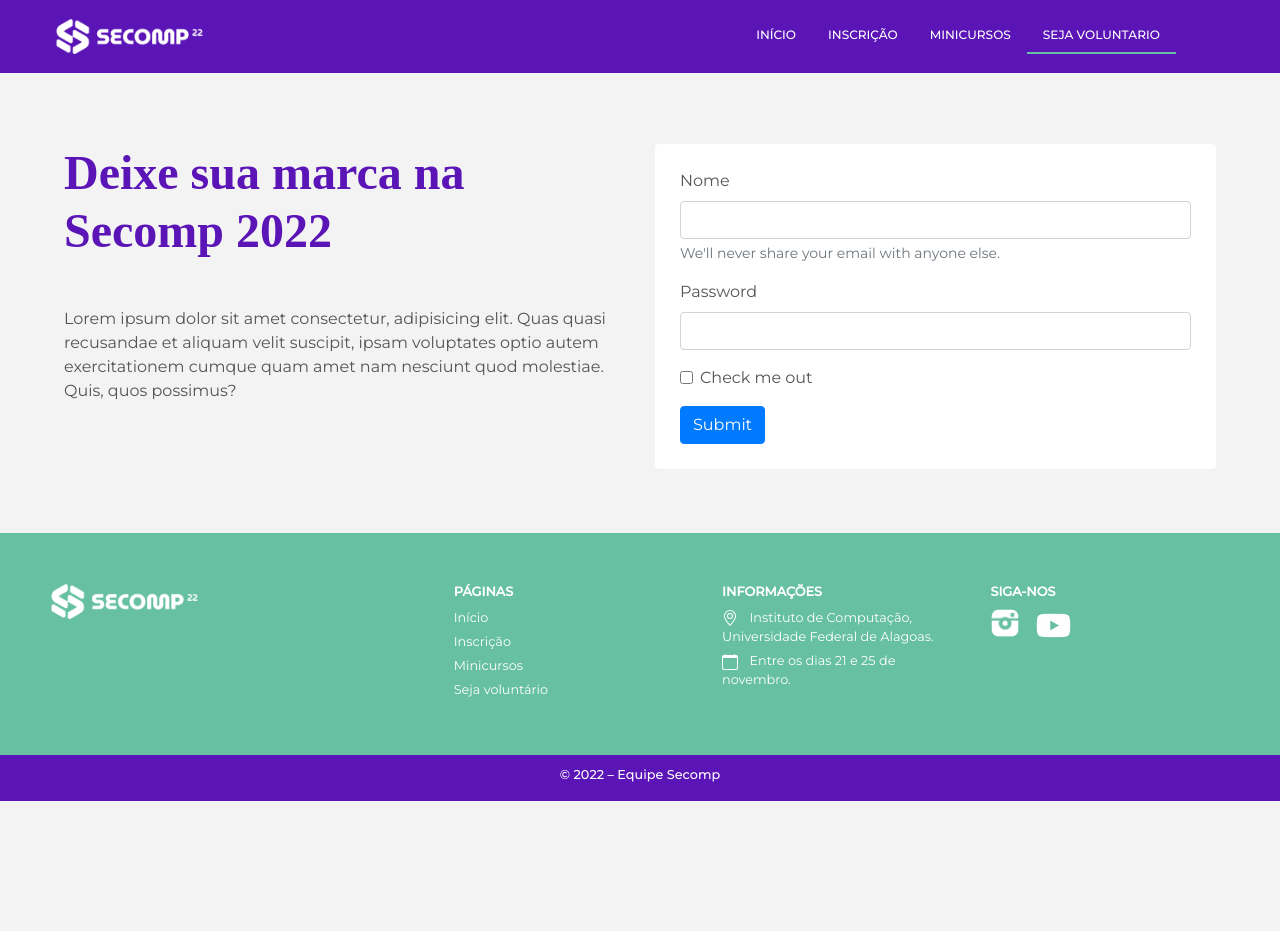
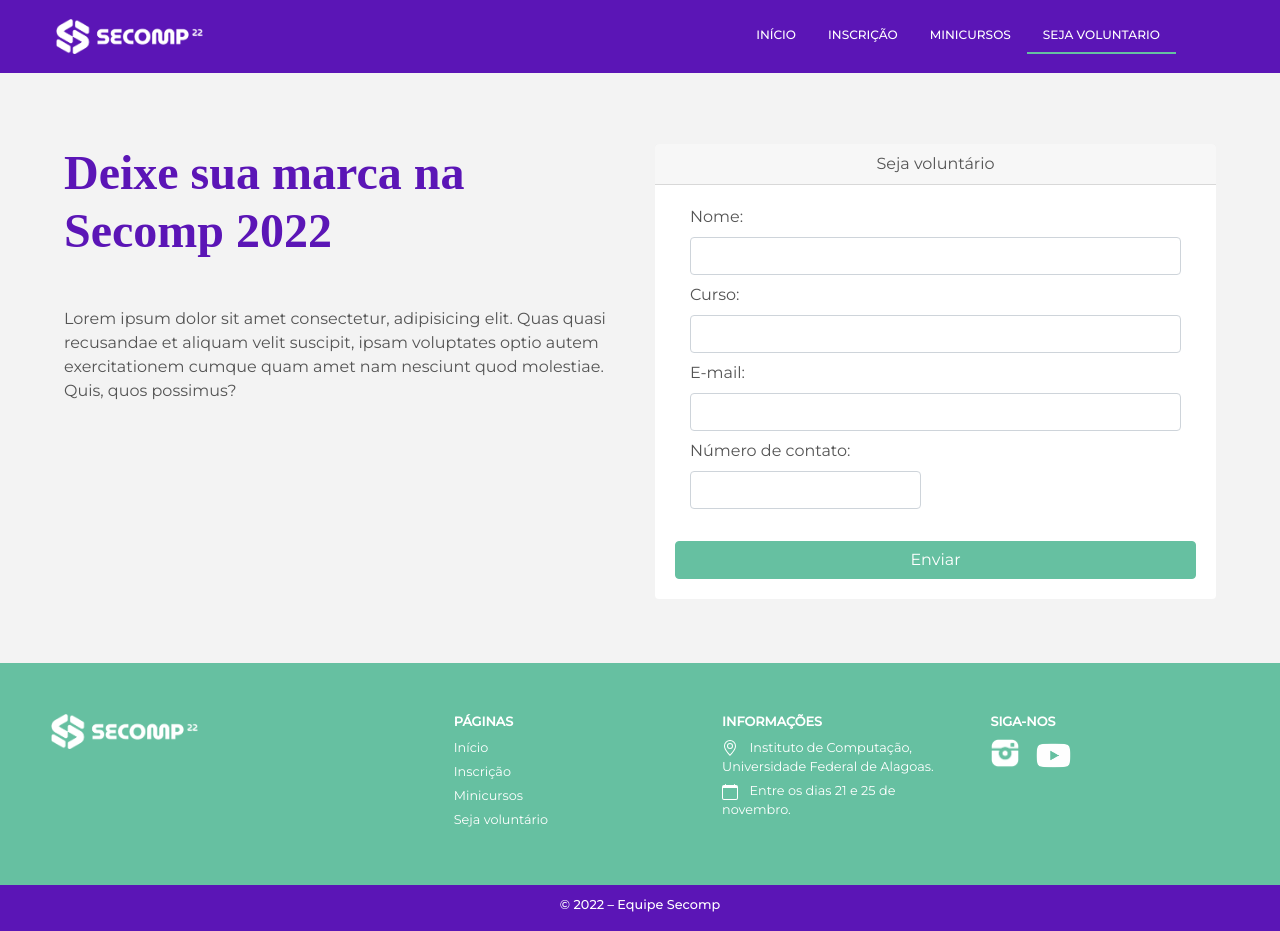
Before and after one commit to GiulianaCDA/Secomp, an Angular app in the folder secomp2022/: page /sejavoluntario in a window 1280 px wide. Before the commit the page ends 801 px from the top, so only its background shows below. Built offline with nearby package versions, Linux system fonts and the light colour scheme; a web font is replaced by a local one.

Commit message:
adiciona formulario de voluntarios

```diff
--- /dev/null
+++ b/secomp2022/src/app/components/secomp-input/secomp-input.component.html
@@ -0,0 +1,11 @@
+<div [formGroup]="formGroup">
+    <label [for]="controlName" class="form-control-label">
+        {{ label }}
+    </label>
+
+    <input
+        [id]="controlName"
+        [formControlName]="controlName"
+        class="form-control"
+    />
+</div>
--- /dev/null
+++ b/secomp2022/src/app/components/secomp-input/secomp-input.component.ts
@@ -0,0 +1,23 @@
+import { Component, OnInit,  Input, } from '@angular/core';
+import { AbstractControl, FormGroup } from '@angular/forms'
+
+@Component({
+  selector: 'secomp-input',
+  templateUrl: './secomp-input.component.html',
+  styleUrls: ['./secomp-input.component.scss']
+})
+export class SecompInputComponent implements OnInit {
+  @Input() label!: string
+  @Input() controlName!: string
+  @Input() formGroup!: FormGroup
+
+  constructor() { }
+
+  ngOnInit(): void {
+  }
+
+  get formControl() {
+    return this.formGroup.get(this.controlName)
+  }
+
+}
--- a/secomp2022/src/app/pages/voluntarios/voluntarios.component.html
+++ b/secomp2022/src/app/pages/voluntarios/voluntarios.component.html
@@ -8,26 +8,64 @@
               et aliquam velit suscipit, ipsam voluptates optio autem exercitationem cumque quam
               amet nam nesciunt quod molestiae. Quis, quos possimus?</p>
       </div>
+
       <div class="col-md-6">
         <div class="card">
-          <form class="form-voluntarios">
-              <div class="form-group">
-                <label for="exampleInputEmail1">Nome</label>
-                <input type="text" class="form-control" id="exampleInputEmail1" aria-describedby="emailHelp">
-                <small id="emailHelp" class="form-text text-muted">We'll never share your email with anyone else.</small>
+          <div class="card-header text-center p-2">
+            Seja voluntário
+          </div>
+          <div class="card-body">
+            <form class="form-horizontal" [formGroup]="formGroup">
+              <div class="col-md-12 mb-2">
+                <secomp-input
+                  type="text"
+                  [formGroup]="formGroup"
+                  [label]="'Nome: '"
+                  controlName="nome"
+                >
+                </secomp-input>
               </div>
-              <div class="form-group">
-                <label for="exampleInputPassword1">Password</label>
-                <input type="password" class="form-control" id="exampleInputPassword1">
+
+              <div class="col-md-12 mb-2">
+                <secomp-input
+                  type="text"
+                  [formGroup]="formGroup"
+                  [label]="'Curso: '"
+                  controlName="curso"
+                >
+                </secomp-input>
               </div>
-              <div class="form-group form-check">
-                <input type="checkbox" class="form-check-input" id="exampleCheck1">
-                <label class="form-check-label" for="exampleCheck1">Check me out</label>
+
+              <div class="col-md-12 mb-2">
+                <secomp-input
+                  type="email"
+                  [formGroup]="formGroup"
+                  [label]="'E-mail: '"
+                  controlName="email"
+                >
+                </secomp-input>
               </div>
-              <button type="submit" class="btn btn-primary">Submit</button>
+
+              <div class="col-md-6 mb-2">
+                <secomp-input
+                  type="phone"
+                  [formGroup]="formGroup"
+                  [label]="'Número de contato: '"
+                  controlName="numero"
+                >
+                </secomp-input>
+              </div>
+
+              <button
+                type="submit"
+                class="btn btn-green w-100 text-white mt-4 material-button"
+                (click)="submit(formGroup.value)"
+              >Enviar
+              </button>
             </form>
           </div>
+        </div>
       </div>
-    </div>
+  </div>
 </div>
 <app-footer></app-footer>
--- a/secomp2022/src/app/pages/voluntarios/voluntarios.component.ts
+++ b/secomp2022/src/app/pages/voluntarios/voluntarios.component.ts
@@ -1,4 +1,5 @@
 import { Component, OnInit } from '@angular/core';
+import { FormGroup, FormControl, FormBuilder } from '@angular/forms';
 
 @Component({
   selector: 'app-voluntarios',
@@ -6,10 +7,38 @@ import { Component, OnInit } from '@angular/core';
   styleUrls: ['./voluntarios.component.scss']
 })
 export class VoluntariosComponent implements OnInit {
+  formGroup!: FormGroup
+  controlNames!: { [key: string]: string }
 
-  constructor() { }
+  constructor(
+    private formBuilder: FormBuilder,
+  ) { }
 
   ngOnInit(): void {
+    this._initControlNames()
+    this._createForm();
   }
 
+  private _initControlNames() {
+    this.controlNames = {
+      nome: 'nome',
+      curso: 'curso',
+      email: 'email',
+      numero: 'numero',
+    }
+  }
+
+  private _createForm() {
+    const tmp = this.controlNames
+    this.formGroup = new FormGroup({
+      [tmp.nome]: new FormControl(null),
+      [tmp.curso]: new FormControl(null),
+      [tmp.email]: new FormControl(null),
+      [tmp.numero]: new FormControl(null),
+    })
+  }
+
+  submit(formValue: any) {
+    console.log(formValue)
+  }
 }
```
Also changed, not shown: secomp2022/src/app/app.module.ts (+7 -2 lines), secomp2022/src/app/components/secomp-input/secomp-input.component.scss (added).
